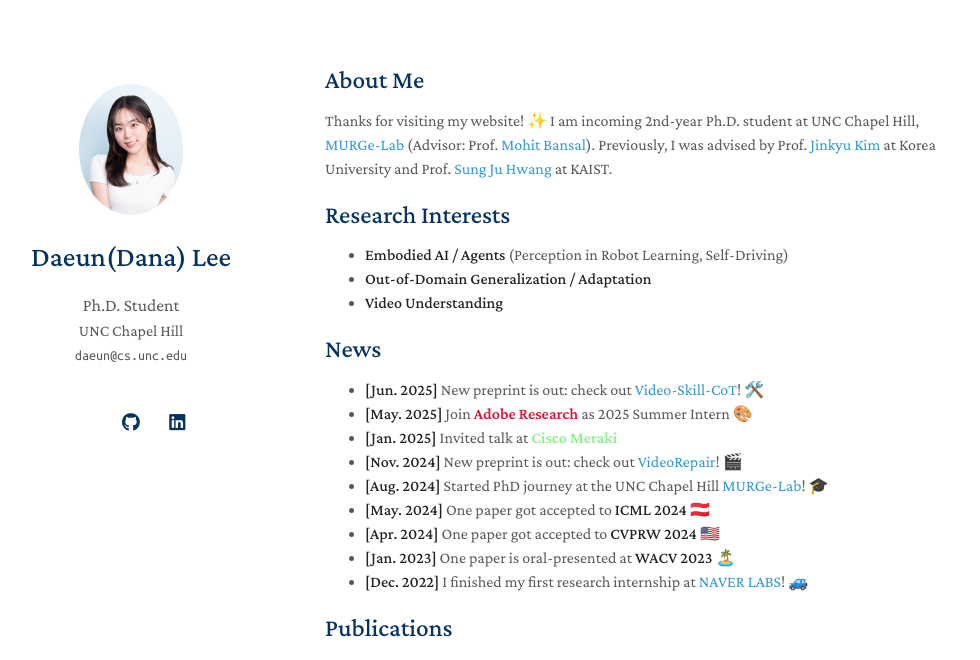
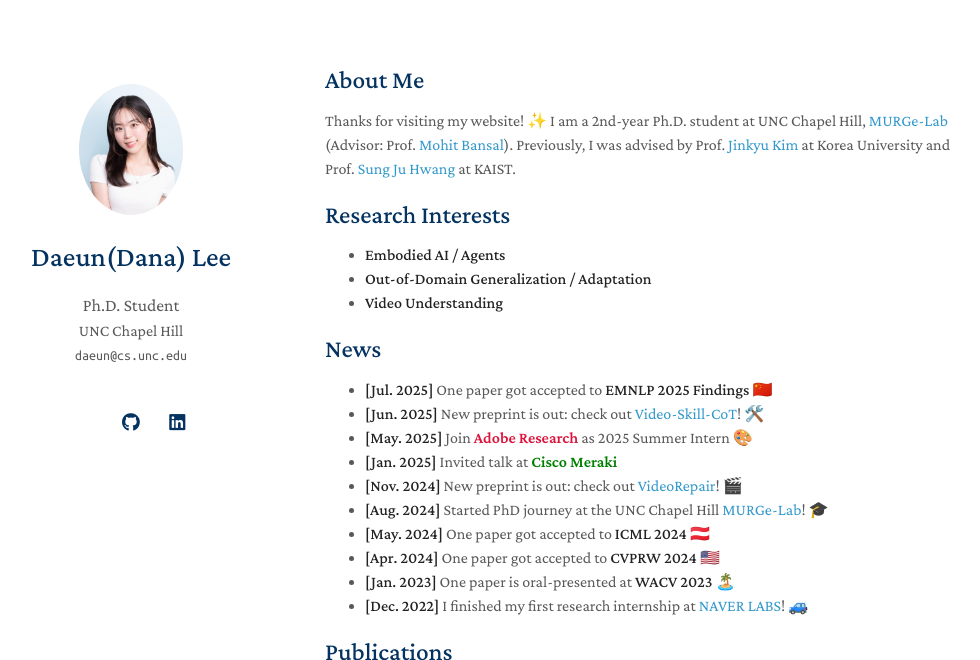
Before and after one commit to daeunni/daeunni.github.io, a Jekyll site: the page built from index.md, in a window 1280 px wide and 900 px high, cut to the strip 0-660 px from the top of the window. Shown: the whole strip, without its empty margins (145-1125 px from the left). Built offline with Jekyll 4.4.1, drawn with Linux system fonts in a browser that asks for light colours; a style sheet for code colours, icons or effects is not loaded; our own code applies the rules of GitHub Pages for plain Markdown files.

Commit message:
Update index.md

```diff
--- a/index.md
+++ b/index.md
@@ -4,21 +4,21 @@ layout: homepage
 ## About Me
 
 Thanks for visiting my website! ✨
-I am incoming 2nd-year Ph.D. student at UNC Chapel Hill, [MURGe-Lab](https://murgelab.cs.unc.edu/) (Advisor: Prof. [Mohit Bansal](https://www.cs.unc.edu/~mbansal/)).
+I am a 2nd-year Ph.D. student at UNC Chapel Hill, [MURGe-Lab](https://murgelab.cs.unc.edu/) (Advisor: Prof. [Mohit Bansal](https://www.cs.unc.edu/~mbansal/)).
 Previously, I was advised by Prof. [Jinkyu Kim](https://visionai.korea.ac.kr/) at Korea University and Prof. [Sung Ju Hwang](http://www.sungjuhwang.com/) at KAIST.
 
 ## Research Interests
 
-- **Embodied AI / Agents** (Perception in Robot Learning, Self-Driving)
+- **Embodied AI / Agents**
 - **Out-of-Domain Generalization / Adaptation**
 - **Video Understanding**
 
 ## News
 
-<!-- - **[Jul. 2025]** One paper got accepted to **EMNLP 2025 Findings** 🇨🇳 -->
+- **[Jul. 2025]** One paper got accepted to **EMNLP 2025 Findings** 🇨🇳
 - **[Jun. 2025]** New preprint is out: check out [Video-Skill-CoT](https://video-skill-cot.github.io/)! 🛠️
 - **[May. 2025]** Join <span style="color:Crimson;"><b>Adobe Research</b></span> as 2025 Summer Intern 🎨
-- **[Jan. 2025]** Invited talk at <span style="color:LightGreen;"><b>Cisco Meraki</b></span>
+- **[Jan. 2025]** Invited talk at <span style="color:Green;"><b>Cisco Meraki</b></span>
 - **[Nov. 2024]** New preprint is out: check out [VideoRepair](https://video-repair.github.io/)! 🎬
 - **[Aug. 2024]** Started PhD journey at the UNC Chapel Hill [MURGe-Lab](https://murgelab.cs.unc.edu/)! 🎓
 - **[May. 2024]** One paper got accepted to **ICML 2024** 🇦🇹
```
